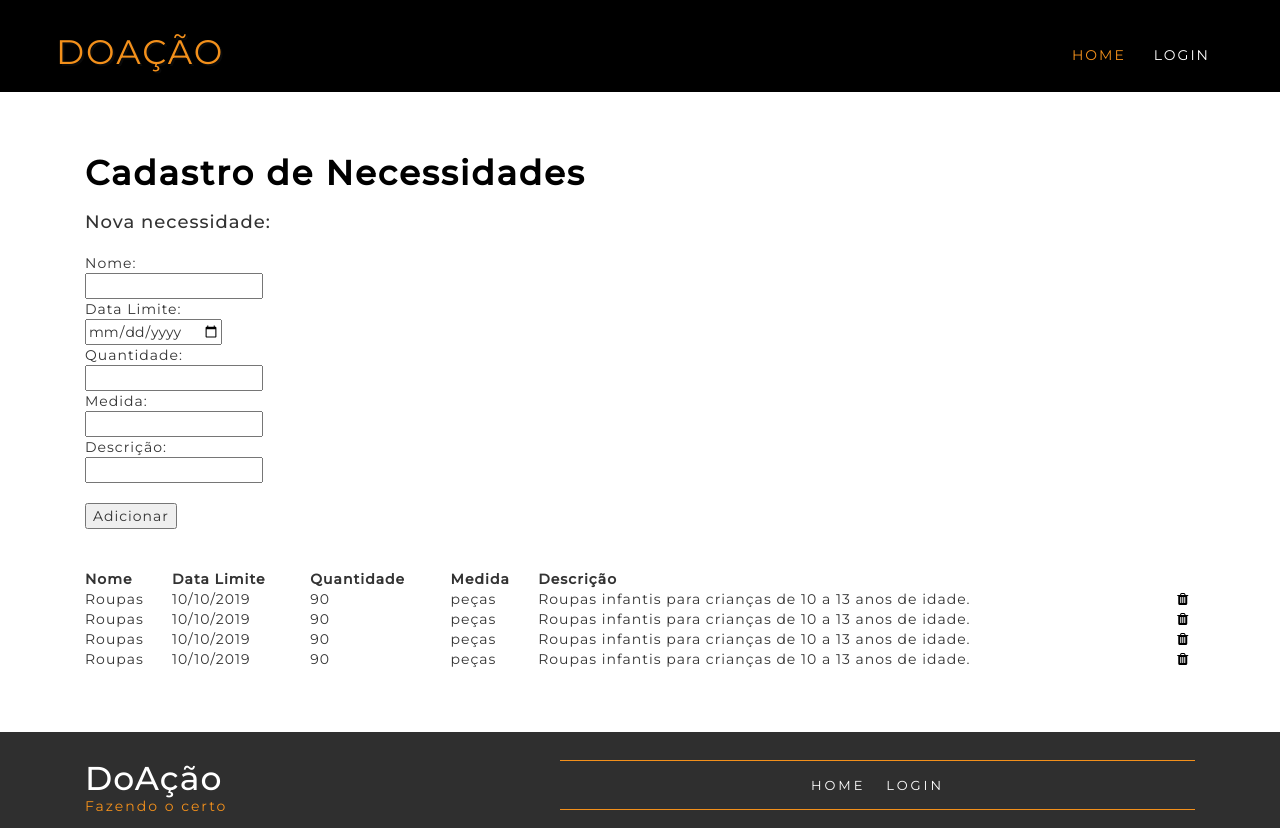
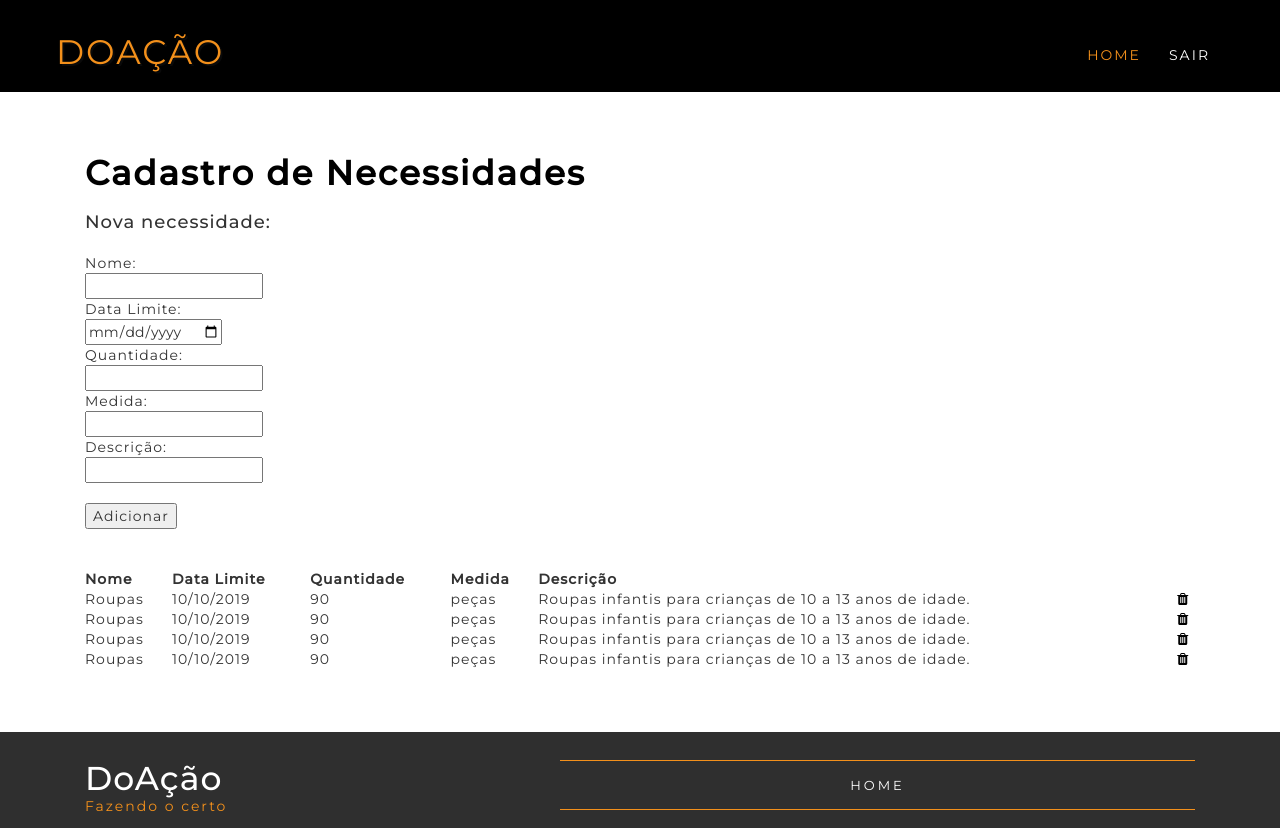
Before and after one commit to allan1994/doa-o, a plain HTML site: page WebContent/admin_instituicao_necessidades.html in a window 1280 px wide. Shown: the top 828 px of the page. Drawn offline with Linux system fonts and the light colour scheme.

Commit message:
Correção botão Sair
Adição do botão sair e correção do botão login, em todas as paginas da administração.

```diff
--- a/WebContent/admin_instituicao_necessidades.html
+++ b/WebContent/admin_instituicao_necessidades.html
@@ -49,7 +49,7 @@
                             <nav>
                                 <ul class="nav navbar-nav">
                                     <li class="active"><a href="index.html">Home</a></li>
-                                    <li><a href="#" class="scroll">Login</a></li>
+                                    <li><a href="#" class="scroll">Sair</a></li>
                                 </ul>
                             </nav>
                         </div>
@@ -151,7 +151,6 @@
                     <nav>
                         <ul class="nav-buttom">
                             <li><a class="page-scroll scroll" href="#home">Home</a></li>
-                            <li><a class="page-scroll scroll" href="#">Login</a></li>
                         </ul>
                     </nav>
                     <div class="bottom-copy-wrt">
```
Also changed, not shown: WebContent/admin_instituicao.html (+1 -0 lines), WebContent/admin_instituicao_fotos.html (+1 -0 lines), WebContent/admin_instituicao_sobre.html (+1 -0 lines).
